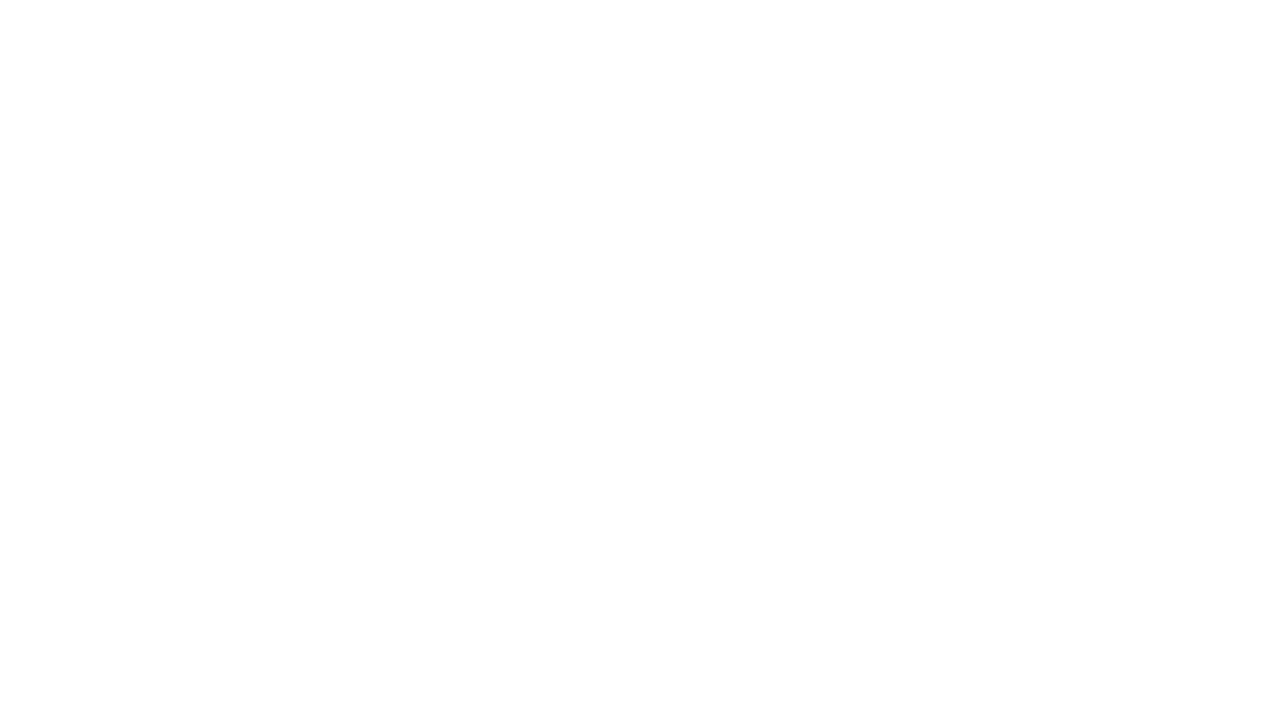
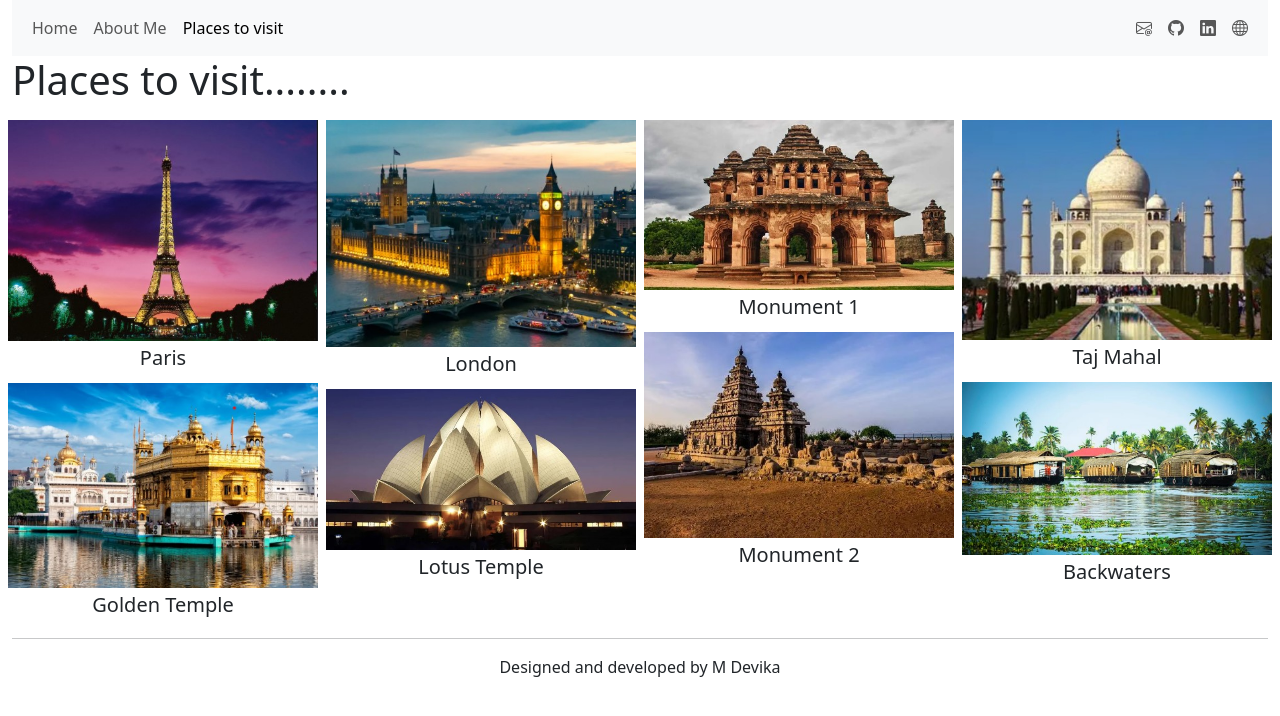
Before and after one commit to devikamanoj/Profile, a plain HTML site: page places.html in a window 1280 px wide. Drawn offline with nearby package versions, Linux system fonts and the light colour scheme.

Commit message:
images addedd

```diff
--- a/places.html
+++ b/places.html
@@ -0,0 +1,89 @@
+<!DOCTYPE html>
+<html lang="en">
+<head>
+    <meta charset="UTF-8">
+    <meta http-equiv="X-UA-Compatible" content="IE=edge">
+    <meta name="viewport" content="width=device-width, initial-scale=1.0">
+    <link href="https://cdn.jsdelivr.net/npm/bootstrap@5.3.0-alpha1/dist/css/bootstrap.min.css" rel="stylesheet" integrity="sha384-GLhlTQ8iRABdZLl6O3oVMWSktQOp6b7In1Zl3/Jr59b6EGGoI1aFkw7cmDA6j6gD" crossorigin="anonymous">
+    <script src="https://cdn.jsdelivr.net/npm/bootstrap@5.3.0-alpha1/dist/js/bootstrap.bundle.min.js" integrity="sha384-w76AqPfDkMBDXo30jS1Sgez6pr3x5MlQ1ZAGC+nuZB+EYdgRZgiwxhTBTkF7CXvN" crossorigin="anonymous"></script>
+    <link rel="stylesheet" href="style.css">
+    <link rel="stylesheet" href="https://cdn.jsdelivr.net/npm/bootstrap-icons@1.10.3/font/bootstrap-icons.css">
+    <title>Places to visit</title>
+</head>
+<body>
+    <div class="container-fluid">
+        <nav class="navbar navbar-expand-lg bg-body-tertiary">
+            <div class="container-fluid">
+              <div class="collapse navbar-collapse" id="navbarSupportedContent">
+                <ul class="navbar-nav me-auto mb-2 mb-lg-0">
+                    <li class="nav-item">
+                        <a class="nav-link" current="page" href="index.html">Home</a>
+                    </li>
+                    <li class="nav-item">
+                        <a class="nav-link" aria-current="page" href="aboutme.html">About Me</a>
+                    </li>
+                    <li class="nav-item">
+                        <a class="nav-link active" href="places.html">Places to visit</a>
+                    </li>
+                </ul>
+                <ul class="navbar-nav ms-auto">
+                    <a href="mailto:devikam629@gmail.com" class="nav-link " role="button" ><i class="bi bi-envelope-at"></i></a>
+                    <a href="https://github.com/devikamanoj" class="nav-link " role="button" ><i class="bi bi-github"></i></a>
+                    <a href="https://www.linkedin.com/in/devika-manoj-844518211/" class="nav-link " role="button" ><i class="bi bi-linkedin"> </i></a>
+                    <a href="http://devikamanoj.github.io/" class="nav-link " role="button" ><i class="bi bi-globe"></i></a>
+                </ul>
+              </div>
+            </div>
+        </nav>
+        <h1> Places to visit........</h1>
+        <div class="row">
+            <div class="column">
+                <div>
+                    <img src="images\paris.jpg">
+                    <p class="descp">Paris</p>
+                </div>
+                <div>
+                    <img src="images\goldentemple.jpg">
+                    <p class="descp">Golden Temple</p>
+              </div>
+            </div>
+            <div class="column">
+                <div>
+                    <img src="images\london.jpg">
+                    <p class="descp">London</p>
+                </div>
+                <div>
+                    <img src="images\lotustemple.jpg">
+                    <p class="descp"> Lotus Temple </p>
+                </div>
+            </div>
+            <div class="column">
+                <div>
+                    <img src="images\s1.jpg">
+                    <p class="descp"> Monument 1 </p>
+                </div>
+                <div>
+                    <img src="images\s2.jpg">
+                    <p class="descp">Monument 2</p>
+                </div>
+
+            </div>
+            <div class="column">
+                <div>
+                    <img src="images\tajmahal.jpg">
+                    <p class="descp"> Taj Mahal</p>
+                </div>
+                <div>
+                    <img src="images\s3.jpg">
+                    <p class="descp">Backwaters</p>
+                </div>
+
+            </div>
+        </div>
+        <hr>
+        <footer class="cenfoot">
+            <p>Designed and developed by M Devika</p>
+        </footer>
+    </div>
+</body>
+</html>
--- a/style.css
+++ b/style.css
@@ -83,3 +83,46 @@ p {
     margin-bottom: -26px;
     margin-top: 30px;
 }
+.row {
+    display: flex;
+    flex-wrap: wrap;
+    padding: 0 4px;
+  }
+
+  /* Create four equal columns that sits next to each other */
+  .column {
+    flex: 25%;
+    max-width: 25%;
+    padding: 0 4px;
+  }
+
+  .column img {
+    margin-top: 8px;
+    vertical-align: middle;
+    width: 100%;
+  }
+
+  /* Responsive layout - makes a two column-layout instead of four columns */
+  @media screen and (max-width: 800px) {
+    .column {
+      flex: 50%;
+      max-width: 50%;
+    }
+  }
+
+  /* Responsive layout - makes the two columns stack on top of each other instead of next to each other */
+  @media screen and (max-width: 600px) {
+    .column {
+      flex: 100%;
+      max-width: 100%;
+    }
+  }
+  div.imagetiles div.col-lg-3.col-md-3.col-sm-3.col-xs-6{
+    padding: 0px;
+  }
+.descp{
+    font-size: 20px;
+    text-align: center;
+    margin-top: 2px;
+    margin-bottom: 2px;
+}
```
Also changed, not shown: images/abc.jpg (deleted), images/goldentemple.jpg (added), images/indiagate.jpg (added), images/london.jpg (added), images/lotustemple.jpg (added), images/paris.jpg (added), images/s1.jpg (added), images/s2.jpg (added), images/s3.jpg (added), images/tajmahal.jpg (added).
